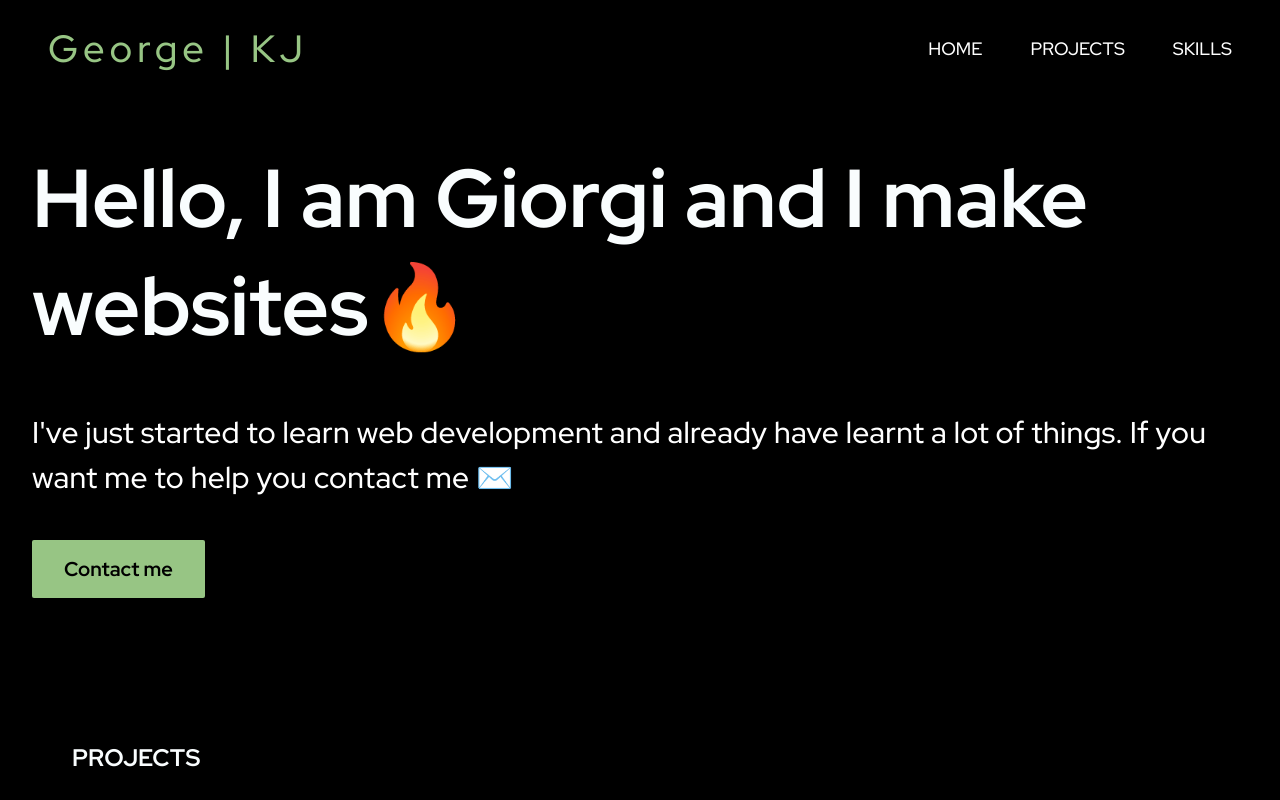
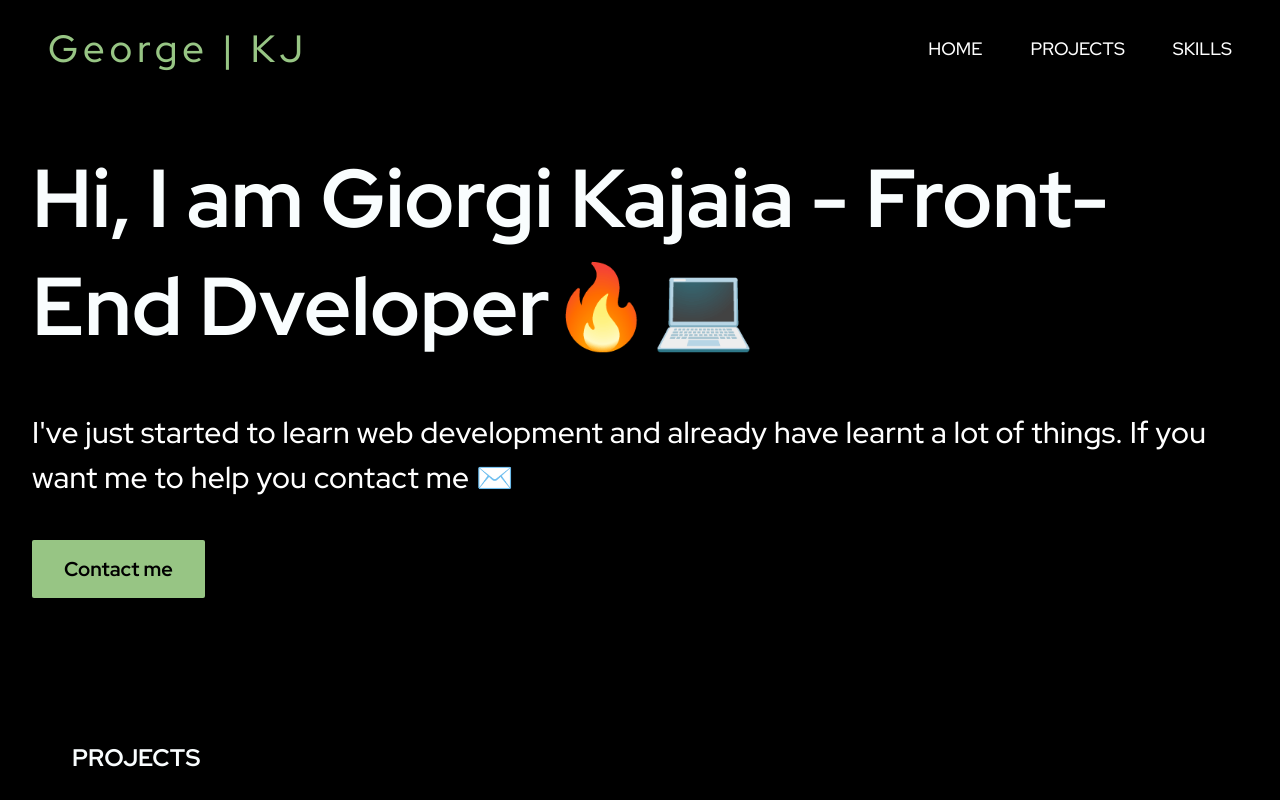
Before and after one commit to George192004/Portfolio, a plain HTML site: page index.html in a window 1280 px wide. Shown: the top 800 px of the page. Drawn offline with nearby package versions, Linux system fonts and the light colour scheme.

Commit message:
modified code

```diff
--- a/index.html
+++ b/index.html
@@ -52,7 +52,7 @@
       <section id="section-hero" class="section-hero">
         <div class="about">
           <h1 class="heading-primary">
-            Hello, I am Giorgi and I make websites🔥
+            Hi, I am Giorgi Kajaia - Front-End Dveloper🔥💻
           </h1>
           <p class="text-primary">
             I've just started to learn web development and already have learnt a
```
